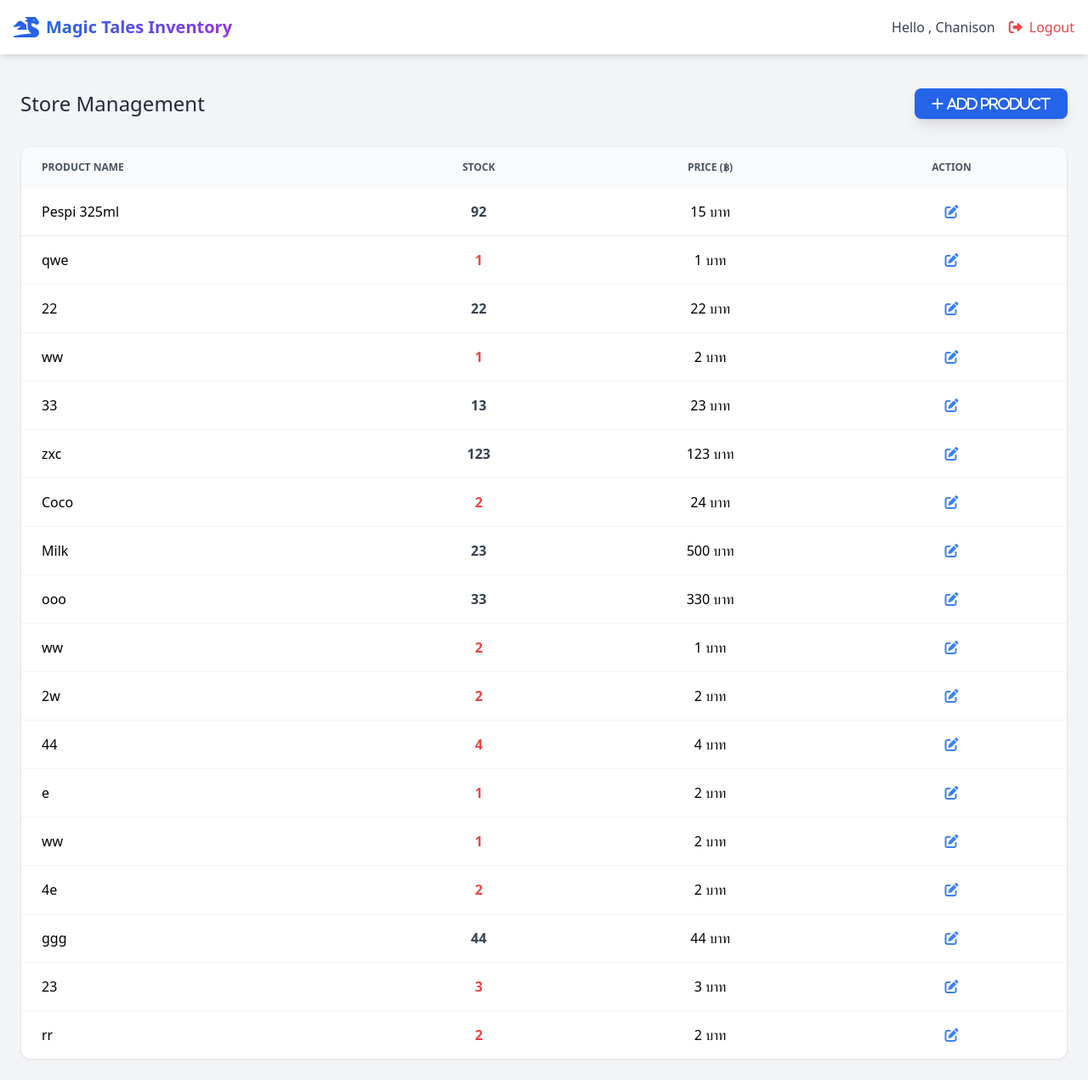
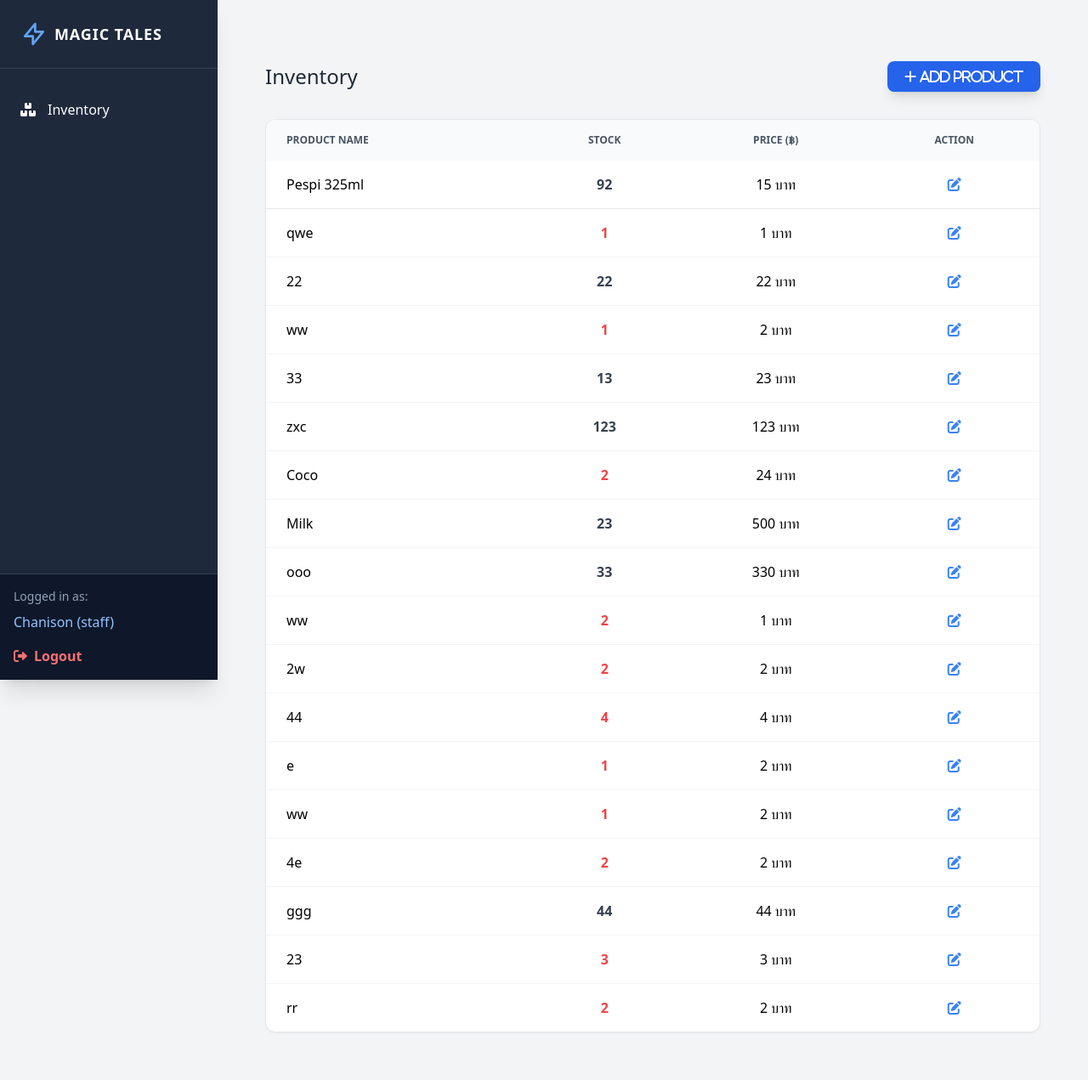
Before and after one commit to ChanisonM/Inventory_Order_Management_System, a Flask app: page /api/dashboard in a window 1280 px wide. Shown: the whole page at 85% size. Run offline with Flask 3, Linux system fonts and the light colour scheme; a user stored in the database is signed in; data comes from the database, SQL or seed files in the repository; both versions use the stored data as it was after the commit; some libraries are stand-ins or nearby versions.

Commit message:
Chanison

```diff
--- a/app/routes.py
+++ b/app/routes.py
@@ -204,3 +204,50 @@ def dashboard():
     response.headers['Pragma'] = 'no-cache'
     response.headers['Expires'] = '0'
     return response
+
+
+@api.route('/add_staff' , methods=["POST"])
+@login_required
+def add_staff():
+    # 1. เช็กก่อนว่าคนกดคือ Admin หรือไม่
+    if current_user.role != "admin":
+        return jsonify({'message' : 'สิทธิ์ไม่เพียงพอ เฉพาะ Admin เท่านั้น'}), 403
+
+    data = request.get_json()
+
+    # 2. ตรวจสอบว่าชื่อผู้ใช้ซ้ำไหม
+    if User.query.filter_by(username = data['username']).first():
+        return jsonify({'message' : 'ชื่อผู้ใช้นี้มีอยู่ในระบบแล้ว'}) , 400
+
+    # 3. บันทึกพนักงานใหม่
+    new_user = User(username=data['username'] , role='staff')
+    new_user.set_password(data['password'])
+    db.session.add(new_user)
+    db.session.commit()
+    return jsonify({'message': f"เพิ่มพนักงาน {data['username']} เรียบร้อยแล้ว"}), 201
+
+
+@api.route('/manage_staff')
+@login_required
+def manage_staff():
+    if current_user.role != 'admin':
+        return redirect(url_for('api.dashboard'))
+    return render_template('manage_staff.html' , user=current_user)
+
+# API สำหรับดึงข้อมูลพนักงาน (JSON)
+@api.route('/api/get_staffs')
+@login_required
+def get_staff():
+    if current_user.role != 'admin':
+        return jsonify({'message': 'Unauthorized'}), 403
+    # ดึงทุกคนยกเว้นตัวเราเอง
+    # staffs = User.query.filter(User.id != current_user.id).all()
+    staffs = User.query.all()
+    staff_list = []
+    for s in staffs :
+        staff_list.append({
+            'id' : s.id ,
+            'username' : s.username ,
+            'role' : s.role
+        })
+    return jsonify({'staffs' : staff_list})
--- a/app/static/js/dashboard.js
+++ b/app/static/js/dashboard.js
@@ -1,4 +1,4 @@
-function toggleModal(){
+function toggleModal() {
     const modal = document.getElementById('productModal')
     modal.classList.toggle('hidden')
 }
@@ -37,7 +37,7 @@ document.getElementById('productForm').onsubmit = async (e) => {
         price: document.getElementById('p_price').value
     };
 
-    console.log(productData);
+    // console.log(productData);
 
 
     const response = await fetch('/api/add_product', {
--- a/app/templates/base.html
+++ b/app/templates/base.html
@@ -1,41 +1,76 @@
 <!DOCTYPE html>
 <html lang="th">
+
 <head>
     <meta charset="UTF-8">
     <meta name="viewport" content="width=device-width, initial-scale=1.0">
     <title>{% block title %}Magic Tales Inventory{% endblock %}</title>
     <script src="https://cdn.tailwindcss.com"></script>
     <link href="https://cdnjs.cloudflare.com/ajax/libs/font-awesome/6.0.0/css/all.min.css" rel="stylesheet">
-    <script src="https://cdn.tailwindcss.com"></script>
     <script src="https://cdn.jsdelivr.net/npm/sweetalert2@11"></script>
 
     {% block head %}{% endblock %}
 </head>
+
 <body class="bg-gray-100 font-sans">
 
     {% if current_user.is_authenticated %}
-    <nav class="bg-white shadow-md p-4 flex justify-between items-center sticky top-0 z-10">
-        <div class="flex items-center gap-2 cursor-pointer" onclick="window.location.href='/api/dashboard'">
-            <i class="fa-solid fa-dragon text-blue-600 text-2xl"></i>
-            <h1 class="text-xl font-bold bg-gradient-to-r from-blue-600 to-purple-600 bg-clip-text text-transparent">
-                Magic Tales Inventory
-            </h1>
-        </div>
-        <div class="flex items-center gap-4">
-            <span class="text-gray-700 font-medium">Hello , {{ current_user.username }}</span>
-            <a href="{{ url_for('api.logout') }}" class="text-red-500 hover:text-red-700 transition flex items-center gap-2">
-                <i class="fa-solid fa-right-from-bracket"></i> Logout
-            </a>
-        </div>
-    </nav>
+    <div class="flex min-h-screen">
+        <aside class="w-64 bg-slate-800 text-white flex-shrink-0 flex flex-col shadow-xl sticky top-0 h-screen">
+            <div class="p-6 flex items-center gap-2 border-b border-slate-700">
+                <svg class="w-8 h-8 text-blue-400" fill="none" stroke="currentColor" viewBox="0 0 24 24">
+                    <path stroke-linecap="round" stroke-linejoin="round" stroke-width="2"
+                        d="M13 10V3L4 14h7v7l9-11h-7z"></path>
+                </svg>
+                <span class="text-lg font-bold tracking-wider" >MAGIC TALES</span>
+            </div>
+
+            <nav class="mt-6 flex-1">
+                <a href="#" onclick="window.location.href='/api/dashboard'"
+                    class="flex items-center gap-3 py-3 px-6 hover:bg-slate-700 transition-colors">
+                    <i class="fa-solid fa-boxes-stacked w-5"></i>
+                    <span>Inventory</span>
+                </a>
+
+                {% if current_user.role == 'admin' %}
+
+                <a href="{{ url_for('api.manage_staff') }}"
+                    class="flex items-center gap-3 py-3 px-6 hover:bg-slate-700 transition-colors">
+                    <i class="fa-solid fa-users-gear w-5"></i>
+                    <span>Manage Staff</span>
+                </a>
+
+
+                {% endif %}
+            </nav>
+
+            <div class="p-4 border-t border-slate-700 bg-slate-900">
+                <div class="text-sm text-slate-400 mb-2">Logged in as:</div>
+                <div class="font-medium text-blue-300 truncate mb-4">{{ current_user.username }} ({{current_user.role}})
+                </div>
+                <a href="{{ url_for('api.logout') }}"
+                    class="flex items-center gap-2 text-red-400 hover:text-red-300 transition-colors font-semibold">
+                    <i class="fa-solid fa-right-from-bracket"></i> Logout
+                </a>
+            </div>
+        </aside>
+
+        <main class="flex-1 overflow-y-auto">
+            <div class="p-8">
+                {% block content %}{% endblock %}
+            </div>
+        </main>
+    </div>
+
+    {% else %}
+    <div class="min-h-screen flex items-center justify-center">
+        {% block login_content %}{% endblock %}
+    </div>
     {% endif %}
 
-    <div class="container mx-auto">
-        {% block content %}{% endblock %}
-    </div>
-
     {% block scripts %}
-    <script src="../static/js/dashboard.js"></script>
+    <script src="{{ url_for('static', filename='js/dashboard.js') }}"></script>
     {% endblock %}
 </body>
+
 </html>
--- a/app/templates/dashboard.html
+++ b/app/templates/dashboard.html
@@ -1,19 +1,27 @@
-{% extends "base.html" %} {% block title %} Deshboard - Store Management {%
-endblock %} {% block content %}
+{% extends "base.html" %} {% block title %} Deshboard - Store Management
+{% endblock %}
+{% block content %}
+
+
 <main class="p-6 max-w-7xl mx-auto">
   <div class="flex justify-between items-center mb-8 mt-4">
-    <h2 class="text-2xl font-blod text-gray-800">Store Management</h2>
-    <button
-      onclick="toggleModal()"
-      class="bg-blue-600 hover:bg-blue-700 text-white px-5 py-2.5 rounded-lg flex items-center gap-2 transition-all shadow-lg hove:scale-105"
-    >
+    <h2 class="text-2xl font-blod text-gray-800">Inventory</h2>
+
+    <!-- {% if user.role == 'admin'%}
+    <button onclick="toggleUserModal()"
+      class="bg-green-600 hover:bg-green-700 text-white px-5 py-2.5 rounded-lg flex items-center gap-2 transition-all shadow-lg hove:scale-105">
+      <i class="fa-solid fa-user-plus"> Add Staff</i>
+    </button>
+    {% endif%} -->
+
+
+    <button onclick="toggleModal()"
+      class="bg-blue-600 hover:bg-blue-700 text-white px-5 py-2.5 rounded-lg flex items-center gap-2 transition-all shadow-lg hove:scale-105">
       <i class="fa-solid fa-plus"> Add Product</i>
     </button>
   </div>
 
-  <div
-    class="bg-white rounded-xl shadow-sm border border-gray-200 overflow-hidden"
-  >
+  <div class="bg-white rounded-xl shadow-sm border border-gray-200 overflow-hidden">
     <table class="w-full text-left border-collapse">
       <thead class="bg-gray-50 text-gray-600 uppercase text-xs font-semibold">
         <tr>
@@ -35,70 +43,83 @@ endblock %} {% block content %}
   </div>
 </main>
 
-<div
-  id="productModal"
-  class="fixed inset-0 bg-black bg-opacity-50 hidden flex items-center justify-center z-50 p-4"
->
+<div id="productModal" class="fixed inset-0 bg-black bg-opacity-50 hidden flex items-center justify-center z-50 p-4">
   <div class="bg-white rounded-2xl w-full max-w-md p-8 shadow-2xl">
     <div class="flex justify-between items-center mb-6">
+
       <h3 class="text-xl font-blod text-gray-800">New Product</h3>
-      <button
-        onclick="toggleModal()"
-        class="text-gray-400 hover:text-gray-600 text-2xl"
-      >
+      <button onclick="toggleModal()" class="text-gray-400 hover:text-gray-600 text-2xl">
         &times;
       </button>
     </div>
 
     <form id="productForm" class="space-y-4">
       <div>
-        <label class="block text-sm font-medium text-gray-700 mb-1"
-          >Product Name</label
-        >
-        <input
-          type="text"
-          id="p_name"
-          placeholder="Name Product"
-          required
-          class="w-full border border-gray-300 p-2 rounded focus:ring-2 focus:ring-blue-500 outline-none"
-        />
+        <label class="block text-sm font-medium text-gray-700 mb-1">Product Name</label>
+        <input type="text" id="p_name" placeholder="Name Product" required
+          class="w-full border border-gray-300 p-2 rounded focus:ring-2 focus:ring-blue-500 outline-none" />
       </div>
 
       <div class="grid grid-cols-2 gap-4">
         <div>
-          <label class="block text-sm font-medium text-gray-700 mb-1"
-            >Quantity</label
-          >
-          <input
-            type="number"
-            id="p_qty"
-            placeholder="0"
-            required
-            class="w-full border border-gray-300 p-2 rounded focus:ring-2 focus:ring-blue-500 outline-none"
-          />
+          <label class="block text-sm font-medium text-gray-700 mb-1">Quantity</label>
+          <input type="number" id="p_qty" placeholder="0" required
+            class="w-full border border-gray-300 p-2 rounded focus:ring-2 focus:ring-blue-500 outline-none" />
         </div>
         <div>
-          <label class="block text-sm font-medium text-gray-700 mb-1"
-            >Price (฿)</label
-          >
-          <input
-            type="number"
-            step="0.01"
-            id="p_price"
-            placeholder="0.00"
-            required
-            class="w-full border border-gray-300 p-2 rounded focus:ring-2 focus:ring-blue-500 outline-none"
-          />
+          <label class="block text-sm font-medium text-gray-700 mb-1">Price (฿)</label>
+          <input type="number" step="0.01" id="p_price" placeholder="0.00" required
+            class="w-full border border-gray-300 p-2 rounded focus:ring-2 focus:ring-blue-500 outline-none" />
         </div>
       </div>
 
-      <button
-        type="submit"
-        class="w-full bg-blue-600 hover:bg-blue-800 text-white py-2.5 rounded-lg font-bold transition-colors mt-4"
-      >
+      <button type="submit"
+        class="w-full bg-blue-600 hover:bg-blue-800 text-white py-2.5 rounded-lg font-bold transition-colors mt-4">
         Save Product
       </button>
     </form>
+
+
+
+
+
   </div>
 </div>
+
+
+
+<div id="userModal" class="fixed inset-0 bg-black bg-opacity-50 hidden items-center justify-center z-50">
+  <div class="bg-white rounded-xl shadow-2xl p-8 w-full max-w-md transform transition-all">
+    <div class="flex justify-between items-center mb-6">
+      <h2 class="text-2xl font-bold text-gray-800">Add New Staff</h2>
+      <button onclick="toggleUserModal()" class="text-gray-400 hover:text-gray-600">
+        <i class="fa-solid fa-xmark text-xl"></i>
+      </button>
+    </div>
+
+    <form id="userForm" class="space-y-4">
+      <div>
+        <label class="block text-sm font-medium text-gray-700 mb-1">Username</label>
+        <input type="text" id="new_username" required
+          class="w-full px-4 py-2 border border-gray-300 rounded-lg focus:ring-2 focus:ring-green-500 focus:border-transparent outline-none transition">
+      </div>
+
+      <div>
+        <label class="block text-sm font-medium text-gray-700 mb-1">Password</label>
+        <input type="password" id="new_password" required
+          class="w-full px-4 py-2 border border-gray-300 rounded-lg focus:ring-2 focus:ring-green-500 focus:border-transparent outline-none transition">
+      </div>
+
+      <div class="pt-4">
+        <button type="submit"
+          class="w-full bg-green-600 hover:bg-green-700 text-white font-bold py-3 rounded-lg shadow-lg transform active:scale-95 transition">
+          Create Account
+        </button>
+      </div>
+    </form>
+  </div>
+</div>
+
+
+
 {% endblock %}
```
Also changed, not shown: app/static/js/staff.js (added, +100 -0 lines), app/templates/login.html (+16 -48 lines), app/templates/manage_staff.html (added, +67 -0 lines), instance/inventory.db, recovery/inventory.db (added). Lines whose indentation alone changed are shown as unchanged.
